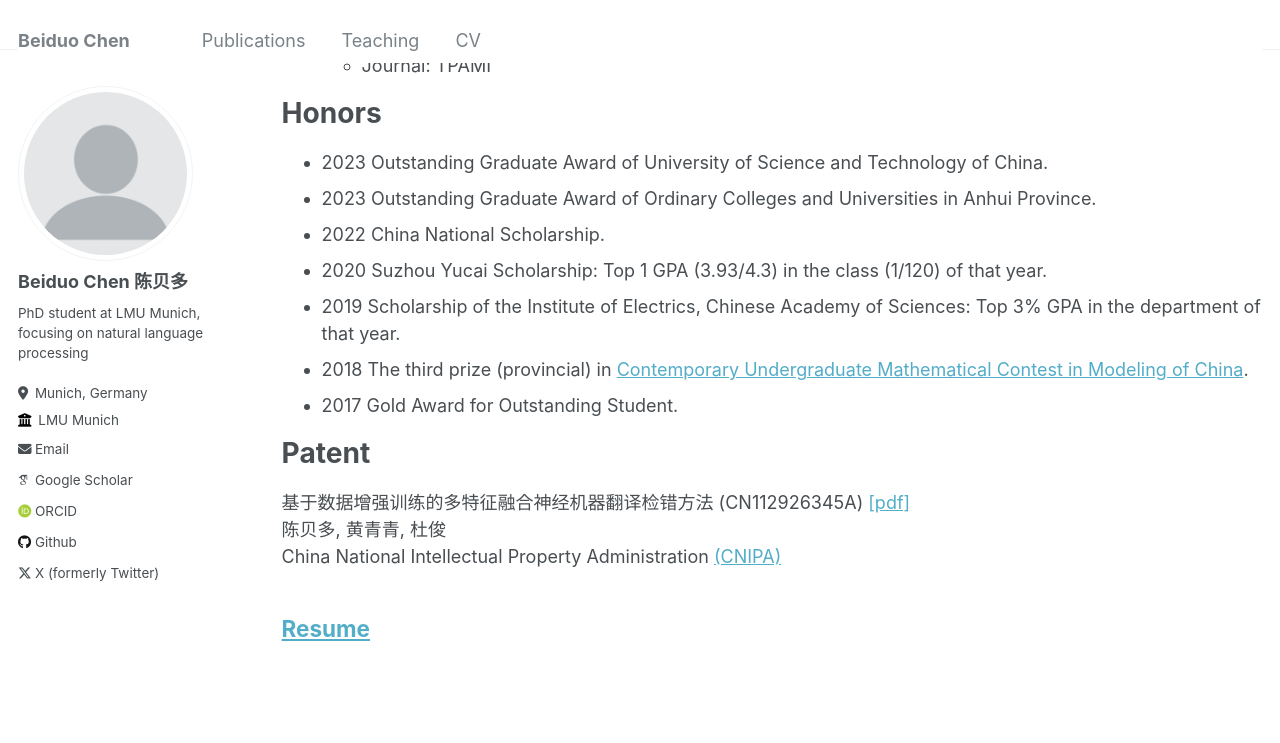
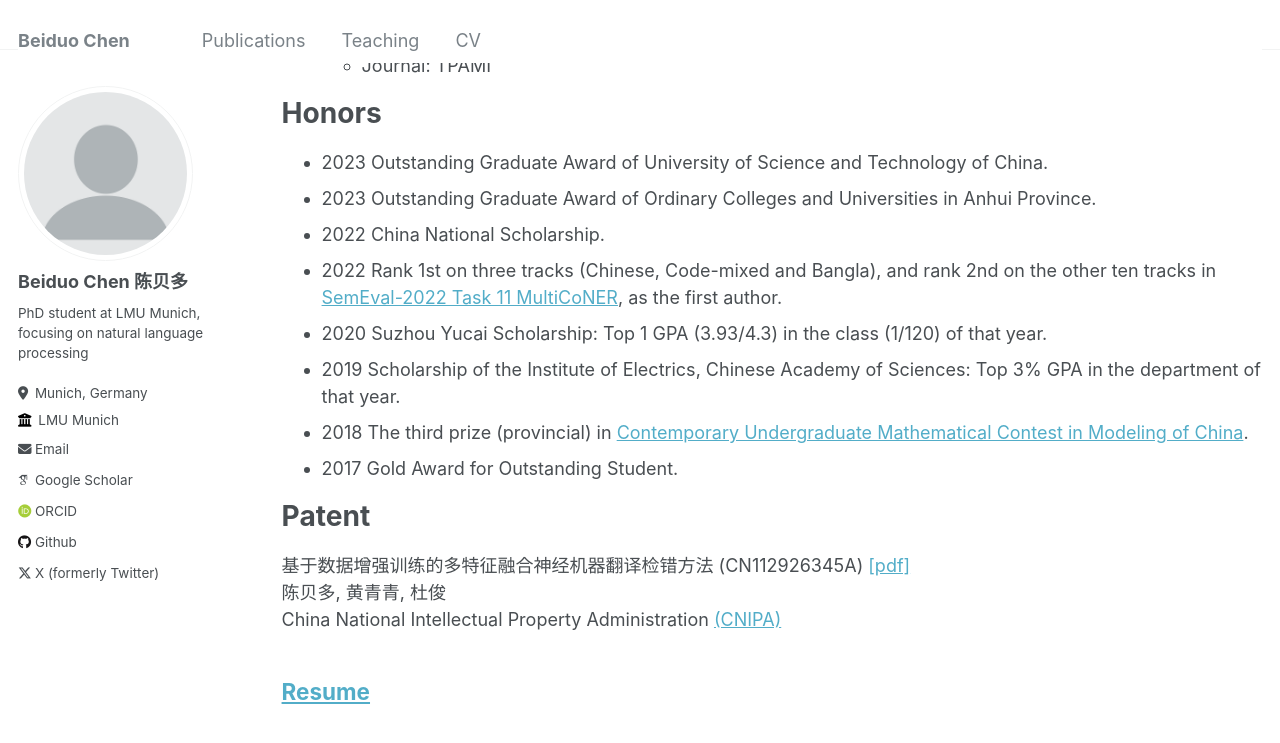
Before and after one commit to Mckysse/mckysse.github.io, a Jekyll site: the page built from _pages/cv.md, in a window 1280 px wide and 900 px high, scrolled down 1694 px. Shown: the top 743 px of the window. Built offline with Jekyll 4.4.1, drawn with Linux system fonts in a browser that asks for light colours; some web fonts are replaced.

Commit message:
Update cv.md

```diff
--- a/_pages/cv.md
+++ b/_pages/cv.md
@@ -72,6 +72,7 @@ Honors
 * 2023 Outstanding Graduate Award of University of Science and Technology of China.
 * 2023 Outstanding Graduate Award of Ordinary Colleges and Universities in Anhui Province.
 * 2022 China National Scholarship.
+* 2022 Rank 1st on three tracks (Chinese, Code-mixed and Bangla), and rank 2nd on the other ten tracks in [SemEval-2022 Task 11 MultiCoNER](https://multiconer.github.io/), as the first author.
 * 2020 Suzhou Yucai Scholarship: Top 1 GPA (3.93/4.3) in the class (1/120) of that year.
 * 2019 Scholarship of the Institute of Electrics, Chinese Academy of Sciences: Top 3% GPA in the department of that year.
 * 2018 The third prize (provincial) in [Contemporary Undergraduate Mathematical Contest in Modeling of China](http://www.mcm.edu.cn/).
```
